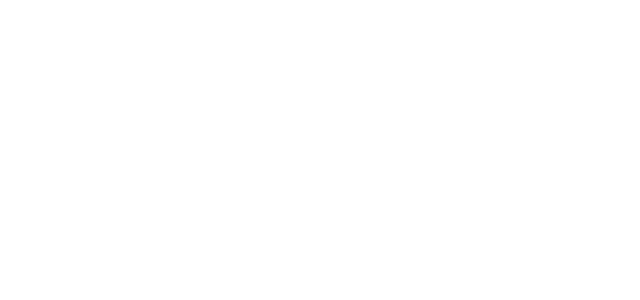
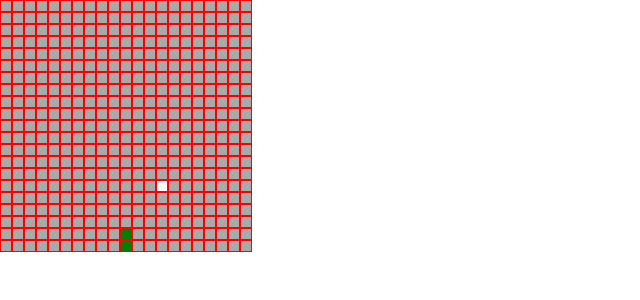
Before and after one commit to samfolo/snake, a React (Create React App) app: page /play in a window 1280 px wide. Shown: the top 300 px of the page, without its empty margins (0-640 px from the left). Built offline with nearby package versions, Linux system fonts and the light colour scheme.

Commit message:
implement arrow controls and render basic game

```diff
--- a/package.json
+++ b/package.json
@@ -16,6 +16,7 @@
     "enzyme": "^3.11.0",
     "enzyme-adapter-react-16": "^1.15.2",
     "jest-enzyme": "^7.1.2",
+    "keycode-js": "^3.1.0",
     "keycodes": "^1.0.0",
     "lodash": "^4.17.19",
     "react": "^16.13.1",
--- a/src/common/utils.ts
+++ b/src/common/utils.ts
@@ -1,2 +1,30 @@
+import {MutableRefObject, useEffect, useRef} from 'react';
+
 export const mod = (target: number, boundary: number) =>
   ((target % boundary) + boundary) % boundary;
+
+export type TUseInterval = (callback: () => any, delay?: number | null) => void;
+
+export const useInterval: TUseInterval = (
+  callback: () => any,
+  delay = null
+) => {
+  const savedCallback: MutableRefObject<typeof callback | undefined> = useRef();
+
+  useEffect(() => {
+    savedCallback.current = callback;
+  }, [callback]);
+
+  useEffect(() => {
+    function tick() {
+      if (savedCallback.current) {
+        savedCallback.current();
+      }
+    }
+
+    if (delay !== null) {
+      const id = setInterval(tick, delay);
+      return () => clearInterval(id);
+    }
+  }, [delay]);
+};
--- a/src/components/atoms/GameGridCell/GameGridCell.tsx
+++ b/src/components/atoms/GameGridCell/GameGridCell.tsx
@@ -1,16 +1,21 @@
 import classnames from 'classnames';
 import React, {FunctionComponent} from 'react';
+
+import {GameElement} from '../../../common/types';
 
 import {GameGridCellContainer} from './styled';
 
 export interface IGameGridCellProps {
   className?: string;
+  gameElement: GameElement;
 }
 
 export const GameGridCell: FunctionComponent<IGameGridCellProps> = ({
   className,
+  gameElement,
 }) => (
   <GameGridCellContainer
+    gameElement={gameElement}
     className={classnames('game-grid__cell', className)}
     data-test-id="component-game-grid-cell"
   />
--- a/src/components/atoms/GameGridCell/styled.ts
+++ b/src/components/atoms/GameGridCell/styled.ts
@@ -1,3 +1,18 @@
 import styled from 'styled-components';
 
-export const GameGridCellContainer = styled.div``;
+import {GameElement} from '../../../common/types';
+
+export interface IGameGridCellContainerProps {
+  gameElement: GameElement;
+}
+export const GameGridCellContainer = styled('div')<IGameGridCellContainerProps>`
+  width: 10px;
+  height: 10px;
+  border: 1px solid red;
+  background: ${({gameElement}) =>
+    ({
+      [GameElement.SNAKE_SEGMENT]: 'green',
+      [GameElement.APPLE]: 'white',
+      [GameElement.EMPTY_SPACE]: 'darkgrey',
+    }[gameElement] || 'red')};
+`;
--- a/src/components/atoms/GameGridRow/GameGridRow.tsx
+++ b/src/components/atoms/GameGridRow/GameGridRow.tsx
@@ -9,9 +9,12 @@
 
 export const GameGridRow: FunctionComponent<IGameGridRowProps> = ({
   className,
+  children,
 }) => (
   <RowContainer
     className={classnames('game-grid__row', className)}
     data-test-id="component-game-grid-row"
-  />
+  >
+    {children}
+  </RowContainer>
 );
--- a/src/components/atoms/GameGridRow/styled.ts
+++ b/src/components/atoms/GameGridRow/styled.ts
@@ -1,3 +1,5 @@
 import styled from 'styled-components';
 
-export const RowContainer = styled.div``;
+export const RowContainer = styled.div`
+  display: flex;
+`;
--- a/src/components/organisms/GameGrid/GameGrid.tsx
+++ b/src/components/organisms/GameGrid/GameGrid.tsx
@@ -1,5 +1,7 @@
 import React, {FunctionComponent} from 'react';
 import classnames from 'classnames';
+
+import {GameElement} from '../../../common/types';
 
 import {GameGridCell} from '../../atoms/GameGridCell/GameGridCell';
 import {GameGridRow} from '../../atoms/GameGridRow/GameGridRow';
@@ -8,7 +10,7 @@
 
 export interface IGameGridProps {
   className?: string;
-  data?: any[][]; // TODO: type this properly
+  data?: GameElement[][]; // TODO: type this properly
 }
 
 export const GameGrid: FunctionComponent<IGameGridProps> = ({
@@ -22,8 +24,11 @@
     >
       {data?.map((row, rowIdx) => (
         <GameGridRow key={`game-grid__row--${rowIdx}`}>
-          {row.map((cell, cellIdx) => (
-            <GameGridCell key={`game-grid__cell--${rowIdx}.${cellIdx}`} />
+          {row.map((gameElement, cellIdx) => (
+            <GameGridCell
+              key={`game-grid__cell--${rowIdx}.${cellIdx}`}
+              gameElement={gameElement}
+            />
           ))}
         </GameGridRow>
       ))}
--- a/src/models/Game/Game.ts
+++ b/src/models/Game/Game.ts
@@ -34,7 +34,7 @@
     return this._snake;
   }
 
-  nextFrame() {
+  nextFrame = () => {
     const prevSnake = this._snake;
     this._snake.step();
 
@@ -48,22 +48,22 @@
       this._snake.grow(this._apple.points);
       this.generateNewApple();
     }
-  }
+  };
 
-  private updateSnakePosition(
+  private updateSnakePosition = (
     headRow: number,
     headCol: number,
     prevSnake: Snake
-  ) {
+  ) => {
     this._grid[headRow][headCol] = GameElement.SNAKE_SEGMENT;
 
     const [tailRow, tailCol] = prevSnake.tail;
     this._grid[tailRow][tailCol] = GameElement.EMPTY_SPACE;
-  }
+  };
 
-  private generateNewApple() {
+  private generateNewApple = () => {
     this._apple = generateApple(this._size, this._snake);
     const [newAppleRow, newAppleCol] = this._apple.location;
     this._grid[newAppleRow][newAppleCol] = GameElement.APPLE;
-  }
+  };
 }
--- a/src/models/Game/utils.ts
+++ b/src/models/Game/utils.ts
@@ -8,7 +8,7 @@
 ) => TApple;
 
 export const generateApple: TGenerateApple = (size, snake, apple) => {
-  if (apple?.init) return apple;
+  if (apple && !apple.init) return apple;
 
   const row: number = Math.floor(Math.random() * size);
   const col = Math.floor(Math.random() * size);
--- a/src/models/Snake/Snake.ts
+++ b/src/models/Snake/Snake.ts
@@ -1,3 +1,5 @@
+import {KEY_UP, KEY_DOWN, KEY_LEFT, KEY_RIGHT} from 'keycode-js';
+
 import {SnakeErrors} from '../../common/errors';
 import {TCoordinate, Direction} from '../../common/types';
 import {mod} from '../../common/utils';
@@ -23,6 +25,8 @@
     this._gridSize = gridSize;
     this._direction = direction;
     this._growthPoints = 0;
+
+    window.addEventListener('keydown', this);
   }
 
   get length() {
@@ -45,12 +49,12 @@
     return this._segments[this._segments.length - 1];
   }
 
-  changeDirection(newDirection: Direction) {
+  changeDirection = (newDirection: Direction) => {
     if (Direction[newDirection] == null) throw SnakeErrors.INVALID_DIRECTION;
     this._direction = newDirection;
-  }
+  };
 
-  step() {
+  step = () => {
     if (this._growthPoints === 0) {
       this._segments.pop();
     } else {
@@ -60,13 +64,26 @@
     const nextHead = this.getNextHead() as TCoordinate;
     this._head = nextHead;
     this._segments = [this._head, ...this._segments];
-  }
+  };
 
-  grow(amount: number = DEFAULT_GROWTH_POINTS) {
+  grow = (amount: number = DEFAULT_GROWTH_POINTS) => {
     this._growthPoints += amount;
-  }
+  };
 
-  private getNextHead() {
+  handleEvent = (e: KeyboardEvent) => {
+    e.preventDefault();
+
+    switch (e.type) {
+      case 'keydown':
+        const handleKeydown = this.directions.get(e.keyCode);
+        if (handleKeydown) handleKeydown();
+        break;
+      default:
+        return false;
+    }
+  };
+
+  private getNextHead = () => {
     const [row, col] = this._head;
 
     switch (this._direction) {
@@ -80,5 +97,11 @@
         return [row, mod(col + 1, this._gridSize)];
       default:
     }
-  }
+  };
+
+  private directions = new Map<number, () => void>()
+    .set(KEY_RIGHT, () => this.changeDirection(Direction.RIGHT))
+    .set(KEY_LEFT, () => this.changeDirection(Direction.LEFT))
+    .set(KEY_UP, () => this.changeDirection(Direction.UP))
+    .set(KEY_DOWN, () => this.changeDirection(Direction.DOWN));
 }
--- a/src/pages/SnakeGamePage/SnakeGamePage.tsx
+++ b/src/pages/SnakeGamePage/SnakeGamePage.tsx
@@ -1,7 +1,31 @@
-import React, {FunctionComponent} from 'react';
+import React, {FunctionComponent, useState} from 'react';
 
+import {TCoordinate} from '../../common/types';
+import {useInterval} from '../../common/utils';
+import {GameGrid} from '../../components/organisms/GameGrid/GameGrid';
 import {GamePage} from '../../components/organisms/GamePage/GamePage';
+import {Game} from '../../models/Game/Game';
+import {Snake} from '../../models/Snake/Snake';
 
-export const SnakeGamePage: FunctionComponent = () => (
-  <GamePage data-test-id="snake-game-page" className="game_page--snake" />
-);
+const initialHead: TCoordinate = [10, 10]; // TODO: set in menu
+const initialGridSize: number = 21; // TODO: seet in menu
+
+const initialSnake: Snake = new Snake(initialHead, initialGridSize);
+
+export const SnakeGamePage: FunctionComponent = () => {
+  const [game, setGame] = useState<Game>(
+    new Game(initialSnake, initialGridSize)
+  );
+  const [frameCount, updateFrame] = useState(0);
+
+  useInterval(() => {
+    game.nextFrame();
+    updateFrame((frameCount) => frameCount + 1);
+  }, 100);
+
+  return (
+    <GamePage data-test-id="snake-game-page" className="game_page--snake">
+      <GameGrid data={game?.grid} />
+    </GamePage>
+  );
+};
```
Also changed, not shown: 2 other files (tests, documents, lock files or other folders).
